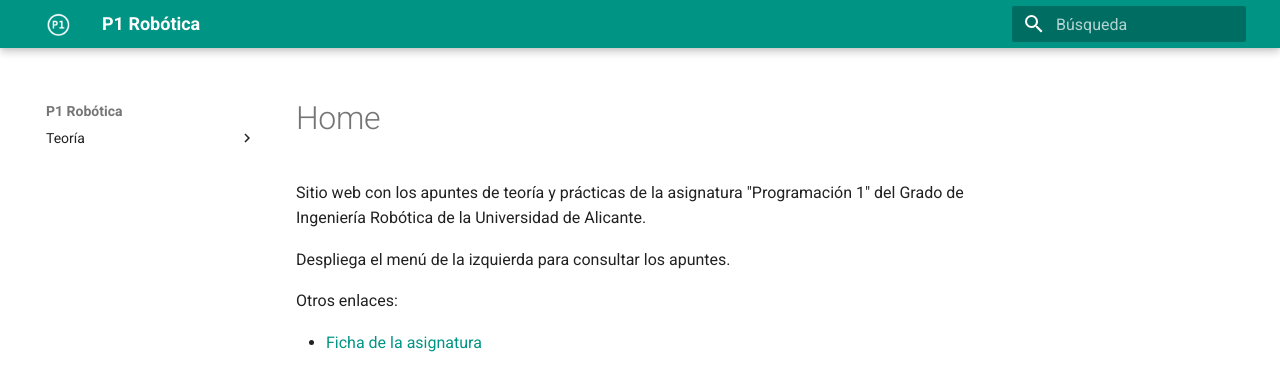
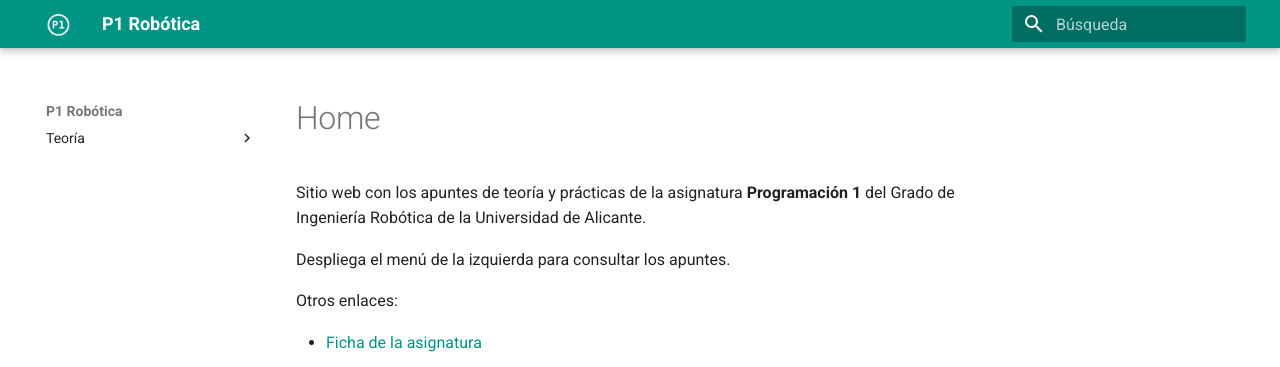
Before and after one commit to cpomares/p1-robotica, an MkDocs documentation site: the page built from docs/index.md, in a window 1280 px wide. Shown: the top 367 px of the page. Built offline with MkDocs 1.6.1 and Material for MkDocs 9.7.7, drawn with Linux system fonts in a browser that asks for light colours.

```diff
--- a/docs/index.md
+++ b/docs/index.md
@@ -1,5 +1,5 @@
 Sitio web con los apuntes de teoría y prácticas de la
-asignatura "Programación 1" del Grado de Ingeniería Robótica de la Universidad de Alicante.
+asignatura **Programación 1** del Grado de Ingeniería Robótica de la Universidad de Alicante.
 
 Despliega el menú de la izquierda para consultar los apuntes.
 
```
Also changed, not shown: docs/Teoria/tema00-descripcion-asignatura/tema00-descripcion-asignatura.md (+0 -4 lines), docs/Teoria/tema00-descripcion-asignatura/imagenes/horarios.png.
